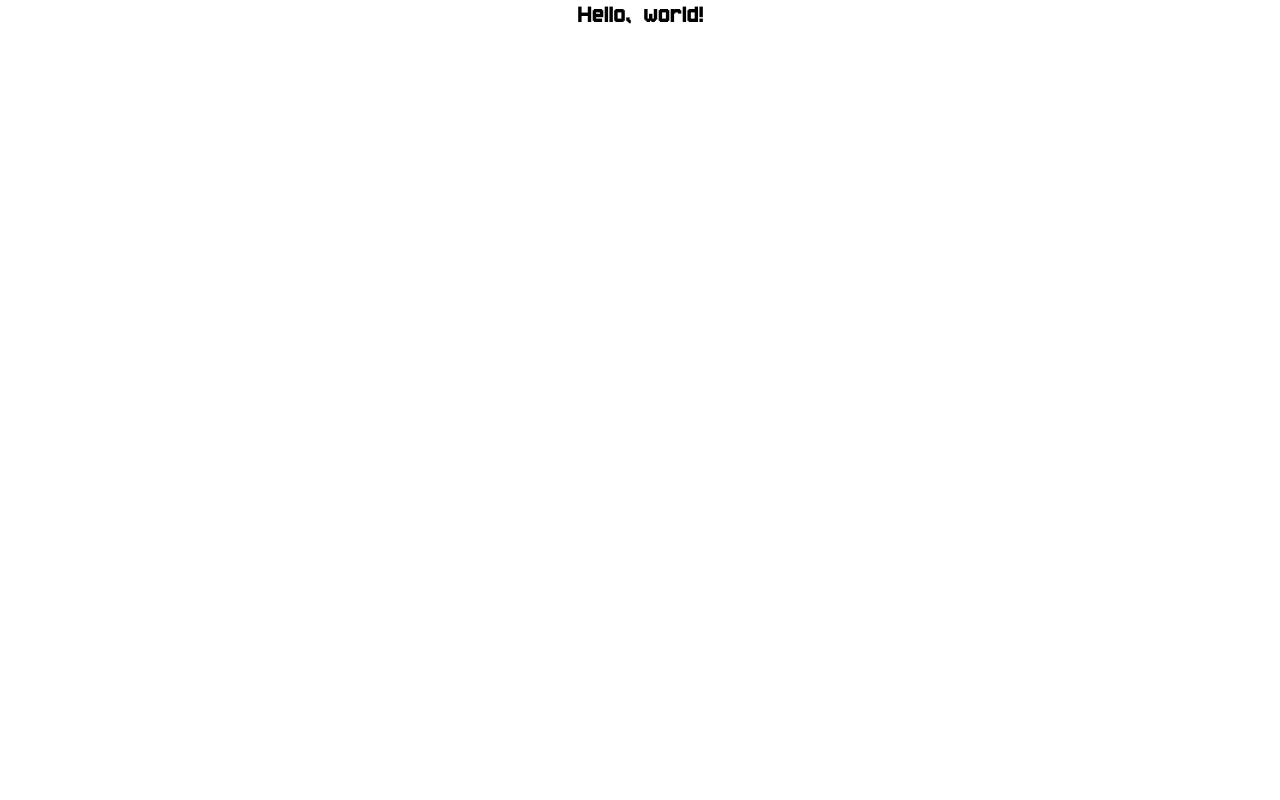
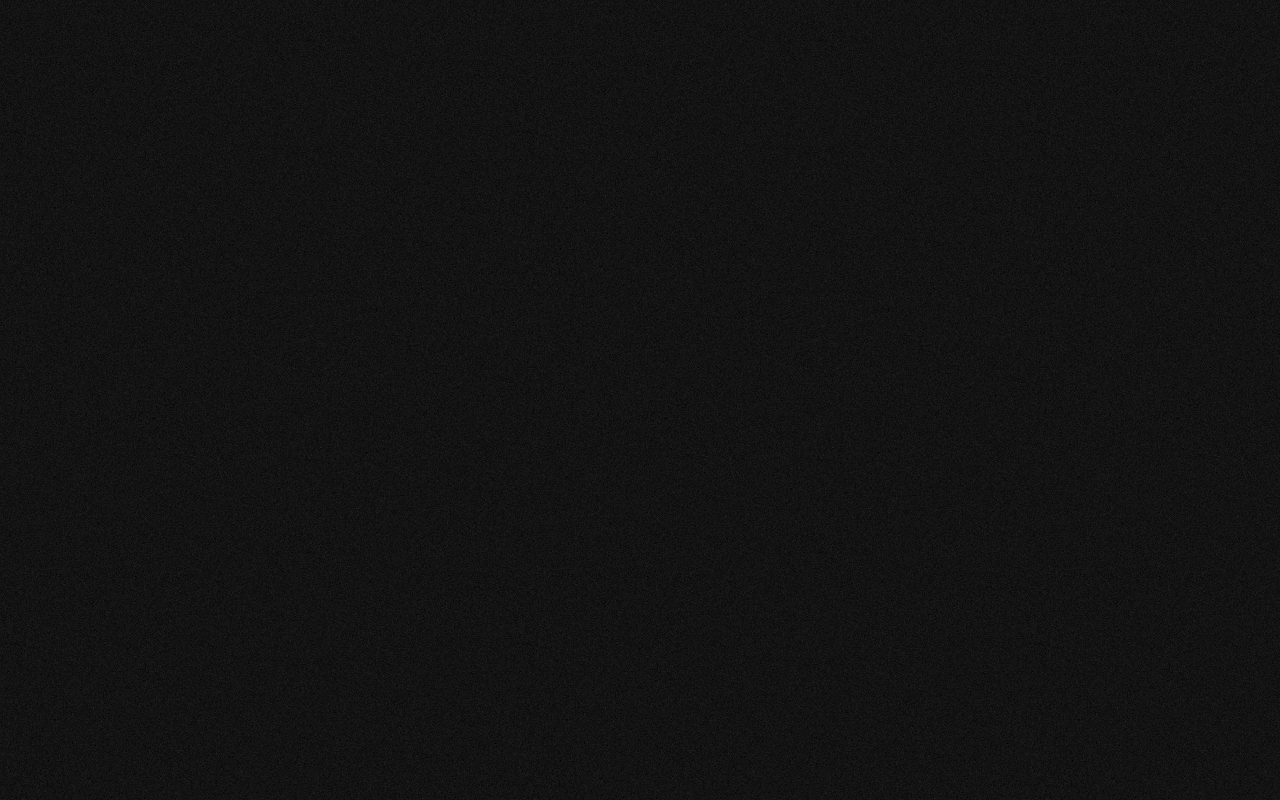
Before and after one commit to talalabbas84/talal-portfolio, a Next.js app: page / in a window 1280 px wide. Built offline with nearby package versions, Linux system fonts and the light colour scheme.

Commit message:
added grain effect in the background

```diff
--- a/app/globals.css
+++ b/app/globals.css
@@ -3,6 +3,7 @@
 @tailwind utilities;
 
 body {
+  background-color: #000;
 
 }
 
@@ -10,4 +11,7 @@
   .text-balance {
     text-wrap: balance;
   }
+  .before-content-none::before {
+    content: none;
+  }
 }
--- a/app/layout.tsx
+++ b/app/layout.tsx
@@ -1,3 +1,4 @@
+import { GrainEffect } from '@/components/visualEffects/grain-effect';
 import { cn } from '@/libs/utils';
 import type { Metadata } from 'next';
 import { Bricolage_Grotesque, Oswald } from 'next/font/google';
@@ -47,7 +48,9 @@
 }>) {
   return (
     <html lang='en'>
-      <body className={cn(MainFont.className, SecondaryFont.variable, PixelFont.variable)}>{children}</body>
+      <body className={cn(MainFont.className, SecondaryFont.variable, PixelFont.variable)}>
+        <GrainEffect />
+        {children}</body>
     </html>
   );
 }
--- /dev/null
+++ b/components/visualEffects/grain-effect.tsx
@@ -0,0 +1,8 @@
+
+import { cn } from "@/libs/utils";
+export  function GrainEffect() {
+  return (
+    <div className={cn('fixed top-0 left-0 w-full h-full', 'before-content-none before:-top-40 before:-left-40 before:w-[calc(100%+20rem)] before:h-[calc(100%+20rem)]', 'before:fixed before:bg-grain before:opacity-15 pointer-events-none before:animate-noisy-bg')}>
+      </div>
+  );
+}
--- a/tailwind.config.ts
+++ b/tailwind.config.ts
@@ -13,9 +13,47 @@
         pixel : ['var(--font-pixel)'],
       },
       backgroundImage: {
-        "gradient-radial": "radial-gradient(var(--tw-gradient-stops))",
-        "gradient-conic":
-          "conic-gradient(from 180deg at 50% 50%, var(--tw-gradient-stops))",
+        "grain": "url('/assets/images/backgrounds/grain.png')",
+      },
+      animation: {
+        "noisy-bg": "noise 1s steps(4) infinite",
+      },
+      keyframes: {
+        noise: {
+          "0%": {
+            transform: "translate3d(0,9rem,0)",
+          },
+          "10%": {
+            transform: "translate3d(-1rem,-4rem,0)",
+          },
+          "20%": {
+            transform: "translate3d(-8rem, 2rem, 0)",
+          },
+          "30%": {
+            transform: "translate3d(9rem, -9rem, 0)",
+          },
+          "40%": {
+            transform: "translate3d(-2rem, 7rem, 0)",
+          },
+          "50%": {
+            transform: "translate3d(-9rem, -4, 0)",
+          },
+          "60%": {
+            transform: "translate3d(2rem, 6rem, 0)",
+          },
+          "70%": {
+            transform: "translate3d(7rem, -8rem, 0)",
+          },
+          "80%": {
+            transform: "translate3d(6rem, -5rem, 0)",
+          },
+          "90%": {
+            transform: "translate3d(-7rem, 0, 0)",
+          },
+          to: {
+            transform: "translate3d(-7rem, 0, 0)",
+          }
+        },
       },
     },
   },
```
Also changed, not shown: public/assets/images/backgrounds/grain.png (added).
